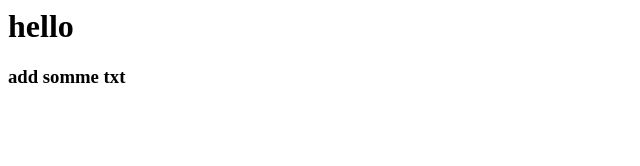
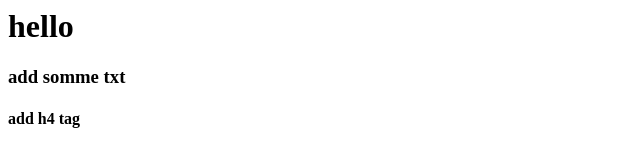
Before and after one commit to mustapha2000/html-app, a plain HTML site: page index.html in a window 1280 px wide. Shown: the full height of the page, 0-640 px from the left. Drawn offline with Linux system fonts and the light colour scheme.

Commit message:
add h4 tag

```diff
--- a/index.html
+++ b/index.html
@@ -1,2 +1,3 @@
 <h1>hello</h1>
 <h3>add somme txt</h3>
+<h4>add h4 tag</h4>
```
